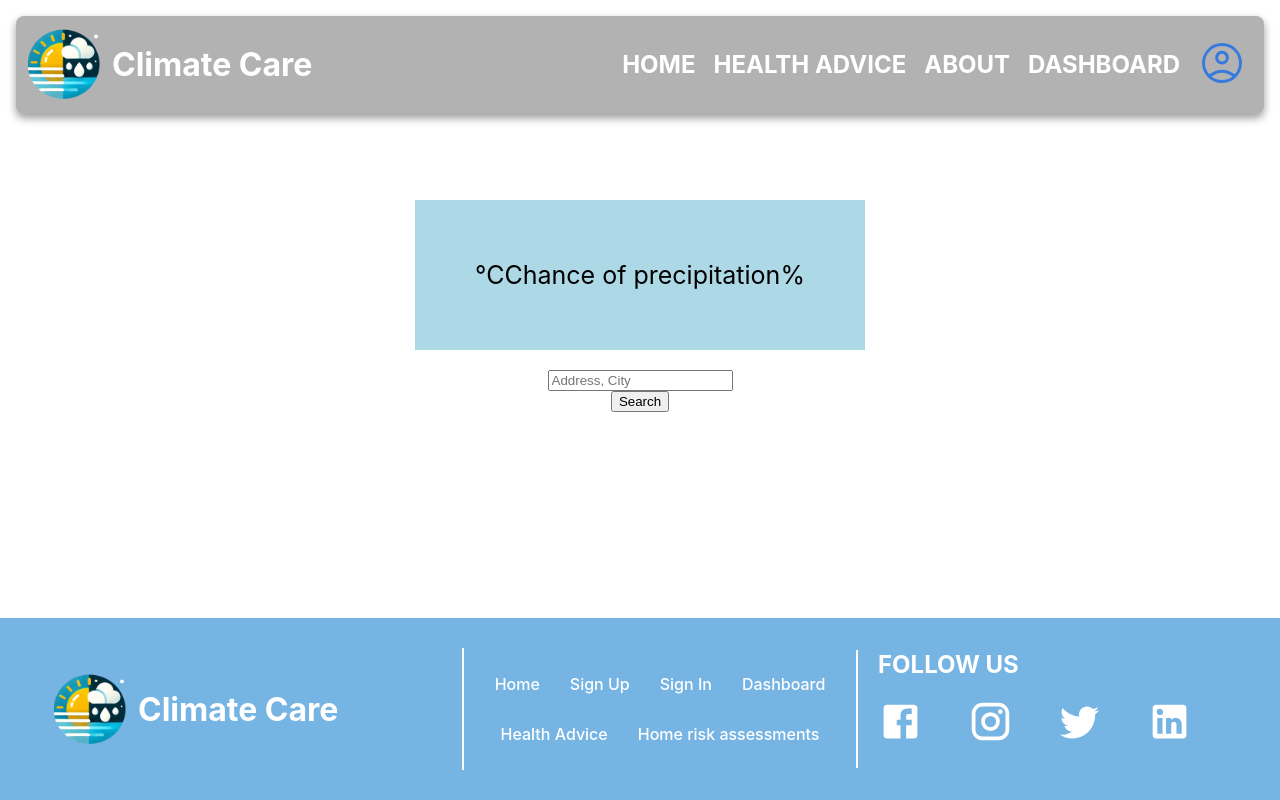
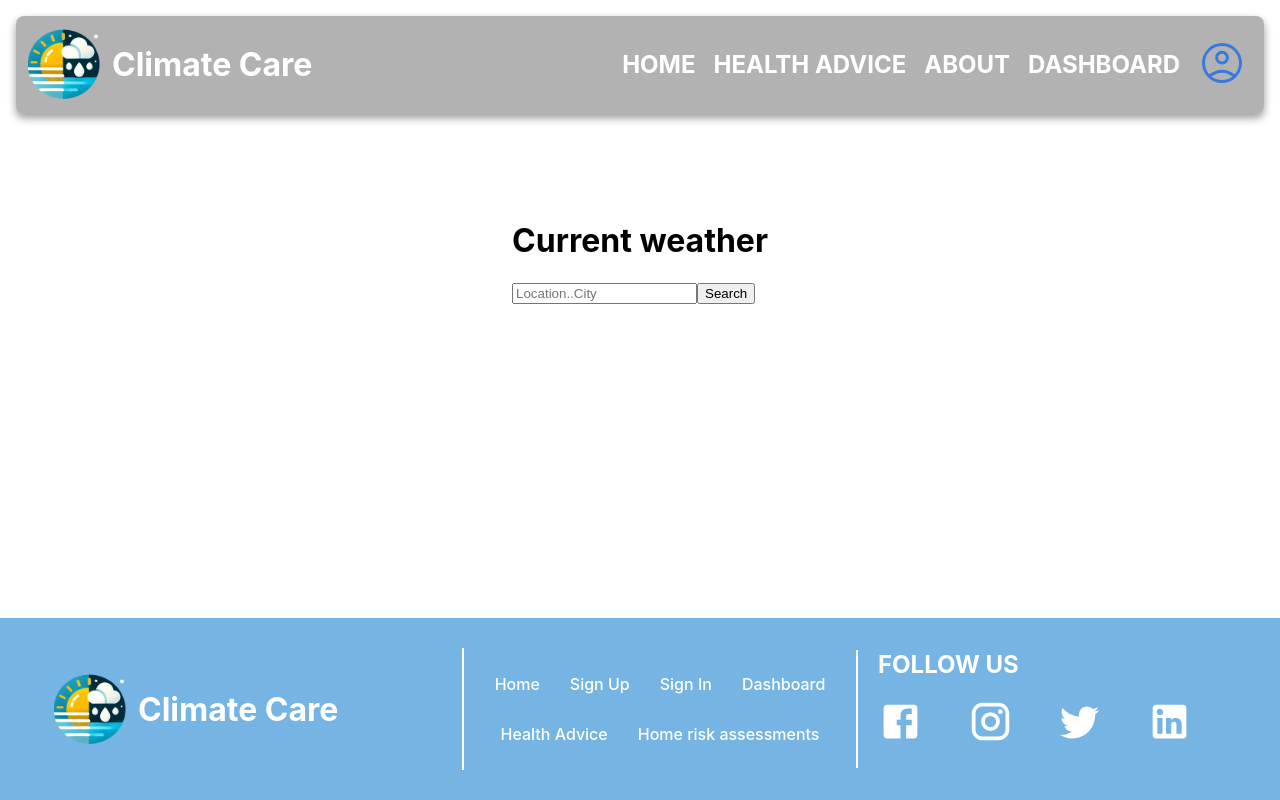
Before and after one commit to Lawando69/prototype, a React (Create React App) app: page / in a window 1280 px wide. Built offline with nearby package versions, Linux system fonts and the light colour scheme.

Commit message:
Updated WeatherData.js, there are still a number of error occuring. (Progressing)

```diff
--- a/src/Components/WeatherData/WeatherData.js
+++ b/src/Components/WeatherData/WeatherData.js
@@ -3,12 +3,14 @@ import React, {useState} from "react";
 import axios from "axios";
 import { useLocation } from "react-router-dom";
 
-
+// NOTE: Add catching effect later for better performance
 
 export default function WeatherData(){
-    const [temperature, setTemperature] = useState("");
-    const [precipition, setPrecipitation] = useState("");
-    const [wind, setWind] = useState("");
+    const [weatherData, setWeatherData] = useState(null);
+
+    // const [temperature, setTemperature] = useState("");
+    // const [precipition, setPrecipitation] = useState("");
+    // const [wind, setWind] = useState("");
     const [city, setCity] = useState("");
     const [error, setError] = useState();
     const [isLoading, setIsLoading] = useState(true);
@@ -16,38 +18,43 @@ export default function WeatherData(){
     const api_key = "8fad9c886225d5088e4dfea3a18893c0";
     let location = useLocation(); //URL location of the user
 
-    const getWeatherData = (city) => {
-        axios({
+    const handleSearch = async(city) => {
+        if (!city) {
+            setError("Please enter a location");
+            return;
+        }
+        setError("");
+
+        const response = await axios({
             method: "GET",
             url: `https://api.openweathermap.org/data/2.5/forecast?q=${city}&appid=${api_key}&units=metric`
         })
         .then((response) => {
-            console.log([ response.data.list ]); //NOTE: Temporary, can be deleted after use
+            console.log([ response.data.list ]); //NOTE: Temporary line of code
 
-
+            const setWeatherData = ({});
 
             let weeks = []
             let current_week = []
 
-
             for (let i in response.data.list){
                 if ( (i + 7) % 7 === 0 && i != 0 ){
-                    console.log("pushed on index: ", i);
+                    console.log("pushed on index: ", i); // NOTE: Temporary line of code
                     weeks.push(current_week);
                     console.log(city);
 
                     //NOTE: Code for the Home page
                     let current_temp = current_week[0].main.temp;
                     let cal_cur_temp = Math.round(current_temp);
-                    setTemperature(cal_cur_temp);
 
-                    setPrecipitation(current_week[0].pop);
-                    setWind(current_week[0].wind);
+                    setWeatherData["temp"] = cal_cur_temp;
+                    setWeatherData["prec"] = current_week[0].pop;
+                    setWeatherData["wind"] = current_week[0].wind.speed;
 
                     // NOTE: Code for the Dashboard page
                     for(let i of current_week){
                         console.log(i.main.temp);
-                        setTemperature(i[0].main.temp);
+                        setWeatherData(i[0].main.temp);
                         console.log(i.weather[0].main);
                         // setDsc(i.weather[0].main);
 
@@ -76,22 +83,51 @@ export default function WeatherData(){
     };
     if(location.pathname === "/"){
         return(
-            <>
-                <div className="weather-container-home">
-                    <div className="weather-component-home">
-                        <p>{city} </p>
-                        <p>{temperature}°C</p>
-                        <p>
-                            Chance of precipitation
-                            {precipition}%
-                        </p>
-                        <p></p>
+            <div className="weather-container">
+                <div className="header">
+                    <h1>Current weather</h1>
+                </div>
+
+                <div className="search-container">
+                    <input type="text" value={city} onChange={(e) => setCity(e.target.value)} placeholder="Location..City"/>
+                    <button onClick={handleSearch}>Search</button>
+
+                </div>
+
+                {weatherData && (
+                    <div className="weather-info">
+                        <div className="weather-location">
+                            <h2>{city}</h2>
+                        </div>
+                        <div className="weather-temp">
+                            <h3>Temperature: {weatherData.temp}°C</h3>
+                        </div>
+                        <div className="aditional-info">
+                            <p>Precipitation: {weatherData.prec}%</p>
+                            <p>Wind Speed: {weatherData.wind} m/s</p>
+                        </div>
                     </div>
-                    <br/>
-                    <input type="text" placeholder="Address, City" value={city} onChange={(ci => setCity(ci.target.value))} />
-                    <button onClick={() => {getWeatherData(city);}}>Search</button>
-                </div>
-            </>
+                )}
+
+            </div>
+
+
+            // <>
+            //     <div className="weather-container-home">
+            //         <div className="weather-component-home">
+            //             <p>{city} </p>
+            //             <p>{temperature}°C</p>
+            //             <p>
+            //                 Chance of precipitation
+            //                 {precipition}%
+            //             </p>
+            //             <p></p>
+            //         </div>
+            //         <br/>
+            //         <input type="text" placeholder="Address, City" value={city} onChange={(ci => setCity(ci.target.value))} />
+            //         <button onClick={() => {getWeatherData(city);}}>Search</button>
+            //     </div>
+            // </>
         )
     } else{
         return(
```
